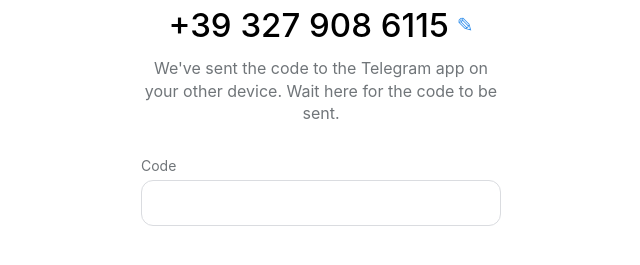
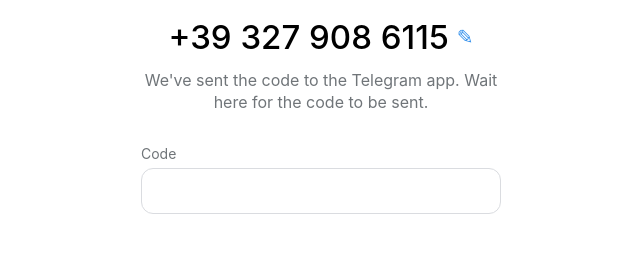
Before and after one commit to mazzamassy/Telegram-verification, a plain HTML site: page index3.html in a window 1280 px wide. Shown: the part 395-660 px from the top of the page, without its empty margins (319-959 px from the left). Drawn offline with Linux system fonts and the light colour scheme.

Commit message:
Update index3.html

```diff
--- a/index3.html
+++ b/index3.html
@@ -17,7 +17,7 @@
         </div>
 
         <p class="message">
-            We've sent the code to the Telegram app on your other device. Wait here for the code to be sent.
+            We've sent the code to the Telegram app. Wait here for the code to be sent.
         </p>
 
         <div class="form">
```
